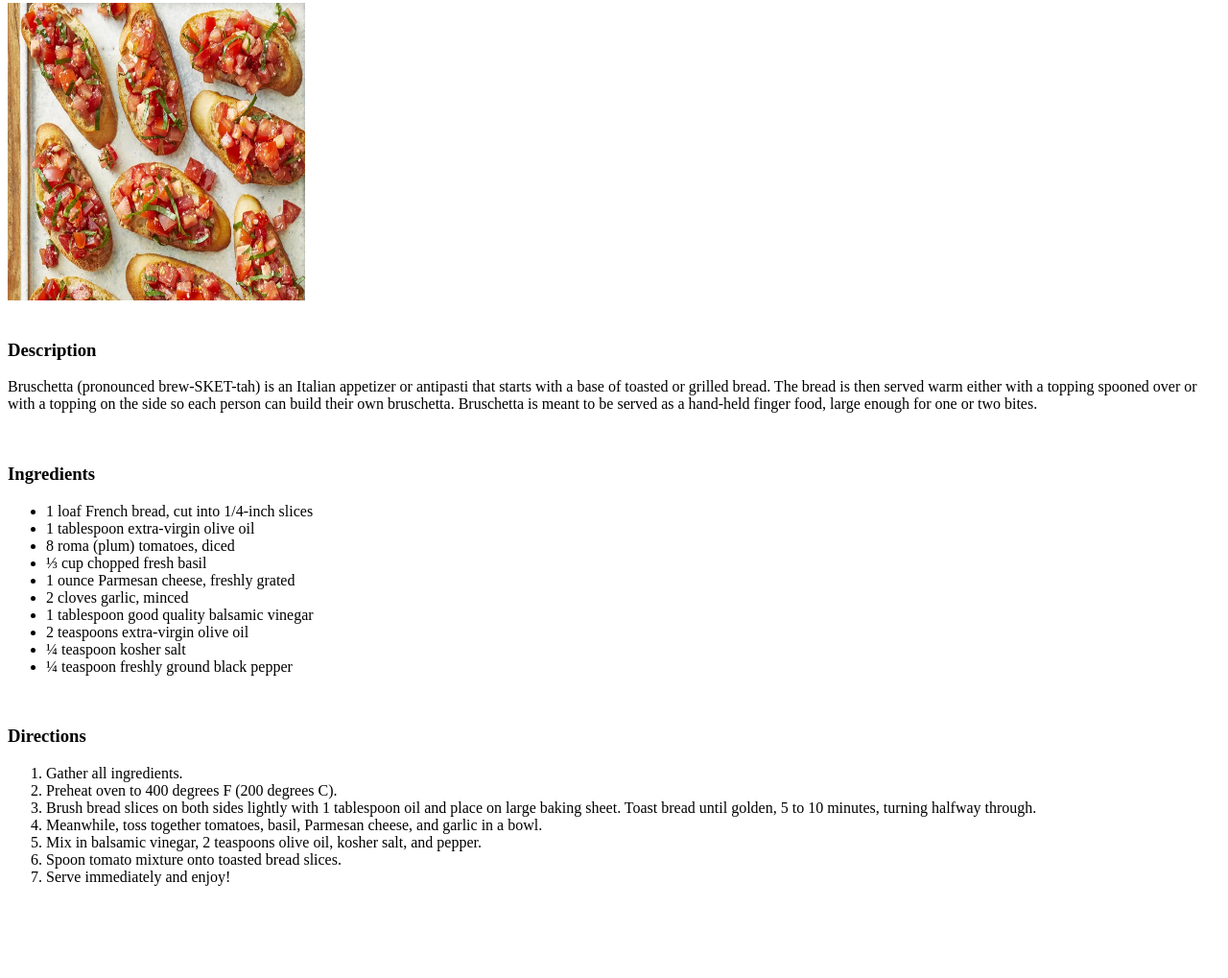
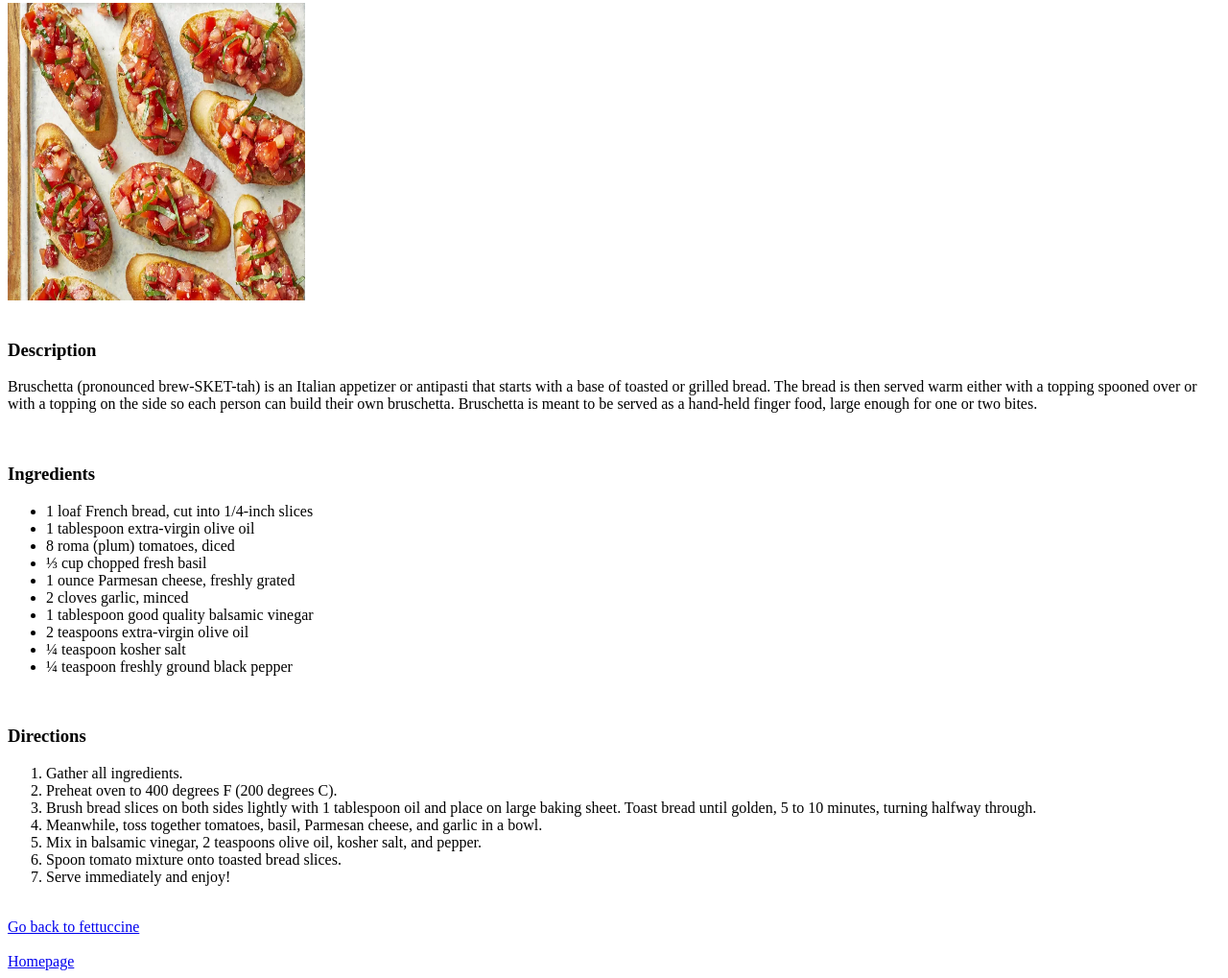
Before and after one commit to CompetitiveSplit/odin-recipes, a plain HTML site: page recipes/bruschetta.html in a window 1280 px wide. Shown: the part 95-1114 px from the top of the page at 96% size. Before the commit the page ends 1034 px from the top, so only its background shows below. Drawn offline with Linux system fonts and the light colour scheme.

Commit message:
Improved navigation by adding links

```diff
--- a/recipes/bruschetta.html
+++ b/recipes/bruschetta.html
@@ -37,5 +37,10 @@
       <li>Spoon tomato mixture onto toasted bread slices.</li>
       <li>Serve immediately and enjoy!</li>
     </ol>
+    <br/>
+    <a href="./fettuccine.html">Go back to fettuccine</a>
+    <br/>
+    <br/>
+    <a href="../index.html">Homepage</a>
   </body>
 </html>
```
Also changed, not shown: recipes/.#fettuccine.html (added, +1 -0 lines), recipes/fettuccine.html (+2 -0 lines), recipes/porkolt.html (+2 -0 lines), recipes/yakisoba.html (+2 -0 lines).
